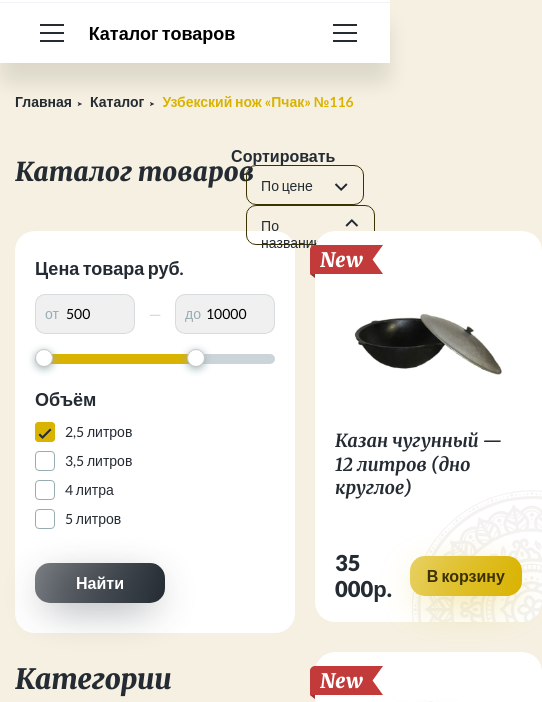
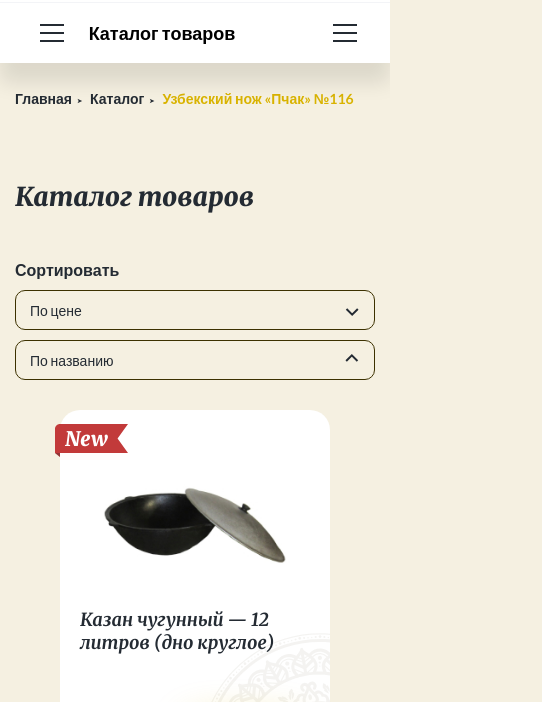
Before and after one commit to Verta-master/uz-kazan, a website: page catalog.html in a window 390 px wide. Shown: the part 97-799 px from the top of the page, 542 px wide, since content can reach past the window. Drawn offline with nearby package versions, Linux system fonts and the light colour scheme; files that its build step writes are made by us from their sources.

Commit message:
Catalog adaptive

```diff
--- a/catalog.html
+++ b/catalog.html
@@ -145,8 +145,9 @@
       <h1 class="title">Каталог товаров</h1>
       <div class="wrapper__columns">
         <aside class="sidebar">
+          <button type="button" class="btn sidebar__filter">Фильтр</button>
+          <div class="sidebar__block">
             <div class="filter">
-            <button type="button" class="btn filter__btn">Фильтр</button>
               <form action="#" class="filter__form">
                 <fieldset class="filter__field">
                   <p class="filter__title">Цена товара руб.</p>
@@ -174,7 +175,7 @@
                   <input type="checkbox" id="checkbox4" class="form__checkbox">
                   <label for="checkbox4" class="form__checkbox-label">5 литров</label>
                 </fieldset>
-              <button type="submit" class="btn btn--black form__find">Найти</button>
+                <button type="submit" class="btn btn--black filter__find">Найти</button>
               </form>
             </div>
 
@@ -260,6 +261,7 @@
                 </li>
               </ul>
             </nav>
+          </div>
         </aside>
 
         <div class="wrapper__content">
@@ -512,11 +514,15 @@
   <script src="js/catalog-slider.js"></script>
   <script src="js/range-slider.js"></script>
 
-  <!-- Sidebar nav -->
+  <!-- Sidebar -->
   <script>
     $('.sidebar__btn').click(function() {
       $(this).parent().next().slideToggle();
       $(this).toggleClass('sidebar__btn--opened');
+    });
+
+    $('.sidebar__filter').click(function() {
+      $('.sidebar__block').slideToggle();
     })
   </script>
 </body>
--- a/less/blocks/breadcrumbs.less
+++ b/less/blocks/breadcrumbs.less
@@ -1,6 +1,7 @@
 .breadcrumbs {
-  padding-top: 26px;
+  padding-top: 23px;
   padding-bottom: 26px;
+  margin-bottom: 45px;
 }
 
 .breadcrumbs__link {
--- a/less/blocks/filter.less
+++ b/less/blocks/filter.less
@@ -1,10 +1,6 @@
 .filter {
   width: 100%;
   margin-bottom: 30px;
-}
-
-.filter__btn {
-  display: none;
 }
 
 .filter__form {
@@ -41,14 +37,14 @@
 .filter__field {
   .reset();
   border: 0;
-  margin-bottom: 22px;
+  margin-bottom: 25px;
 }
 
 .filter__wrap {
   display: flex;
   justify-content: space-between;
   align-items: center;
-  margin-bottom: 20px;
+  margin-bottom: 25px;
 
   span {
     color: #98ACB3;
@@ -90,6 +86,10 @@
   background: #F0F0F0;
   border: 1px solid rgba(152, 172, 179, 0.3);
   border-radius: 10px;
+}
+
+.filter__find {
+  margin-top: 30px;
 }
 
 .filter__form {
--- a/less/blocks/media.less
+++ b/less/blocks/media.less
@@ -159,6 +159,13 @@
   .footer {
     padding-bottom: 40px;
   }
+  .catalog__list {
+    margin-right: 0;
+    justify-content: space-around;
+  }
+  .catalog__item {
+    margin-right: 0;
+  }
 }
 
 @media (max-width: 1022px) {
@@ -268,6 +275,30 @@
       z-index: 5;
     }
   }
+  .wrapper__columns {
+    flex-direction: column-reverse;
+  }
+  .sidebar {
+    margin-left: auto;
+    margin-right: auto;
+  }
+  .wrapper__content {
+    width: 100%;
+  }
+  .sort {
+    position: static;
+    margin-bottom: 30px;
+  }
+  .sidebar__filter {
+    display: flex;
+    margin-left: auto;
+    margin-right: auto;
+    margin-bottom: 10px;
+    width: 280px;
+  }
+  .sidebar__block {
+    display: none;
+  }
 }
 
 @media (max-width: 766px) {
@@ -376,4 +407,9 @@
   .catalog__prev {
     top: 40%;
   }
+  .sort__link {
+    display: block;
+    margin-top: 10px;
+    margin-left: 0;
+  }
 }
--- a/less/blocks/sidebar.less
+++ b/less/blocks/sidebar.less
@@ -1,5 +1,11 @@
 .sidebar {
   width: 280px;
+  max-width: 100%;
+  margin-bottom: 50px;
+}
+
+.sidebar__filter {
+  display: none;
 }
 
 .sidebar__title {
--- a/less/blocks/sort.less
+++ b/less/blocks/sort.less
@@ -1,12 +1,12 @@
 .sort {
   position: absolute;
-  top: -90px;
+  top: -92px;
   right: 0;
 
   span {
     display: inline-block;
     vertical-align: middle;
-    margin-right: 24px;
+    margin-right: 5px;
     font-weight: bold;
     font-size: 16px;
     line-height: 19px;
@@ -18,7 +18,7 @@
   display: inline-block;
   vertical-align: middle;
   height: 40px;
-  margin-left: 15px;
+  margin-left: 10px;
   padding: 11px 14px;
   padding-right: 50px;
   font-weight: 500;
```
Lines whose indentation alone changed are shown as unchanged.
